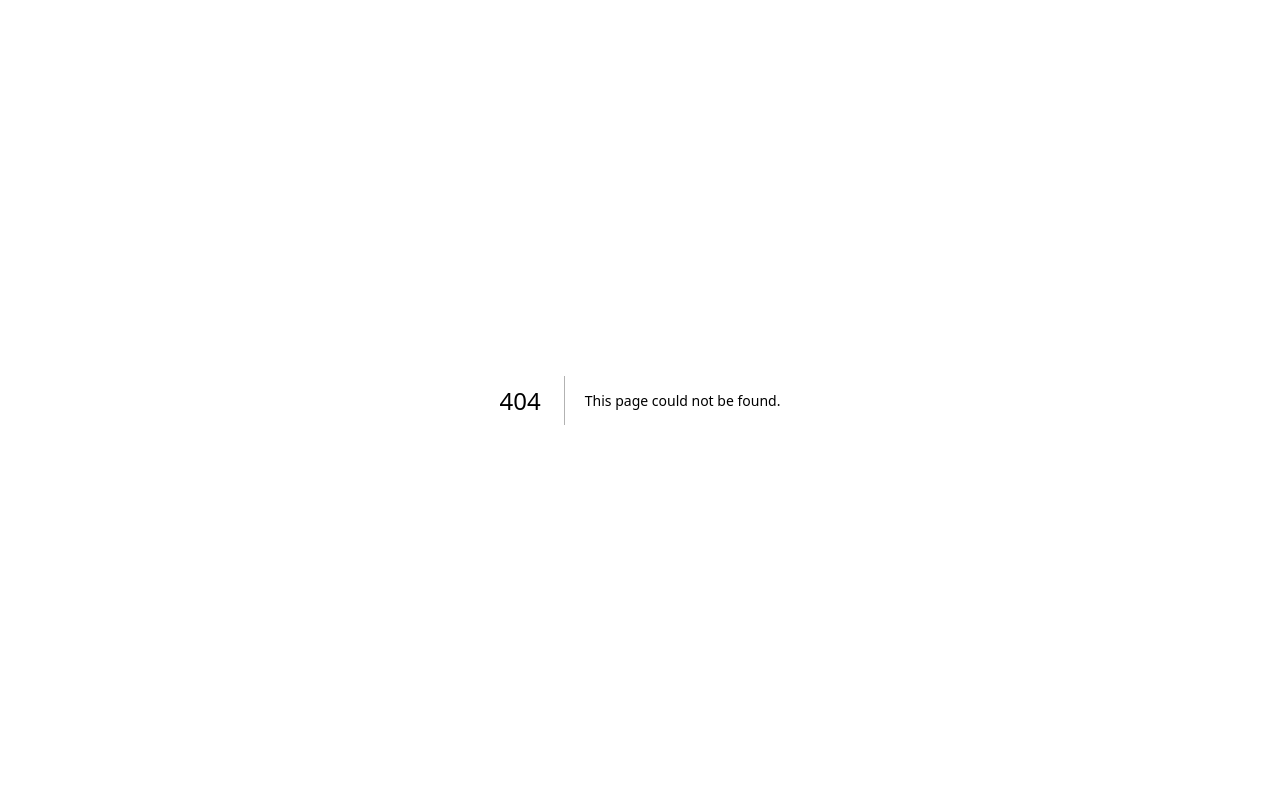
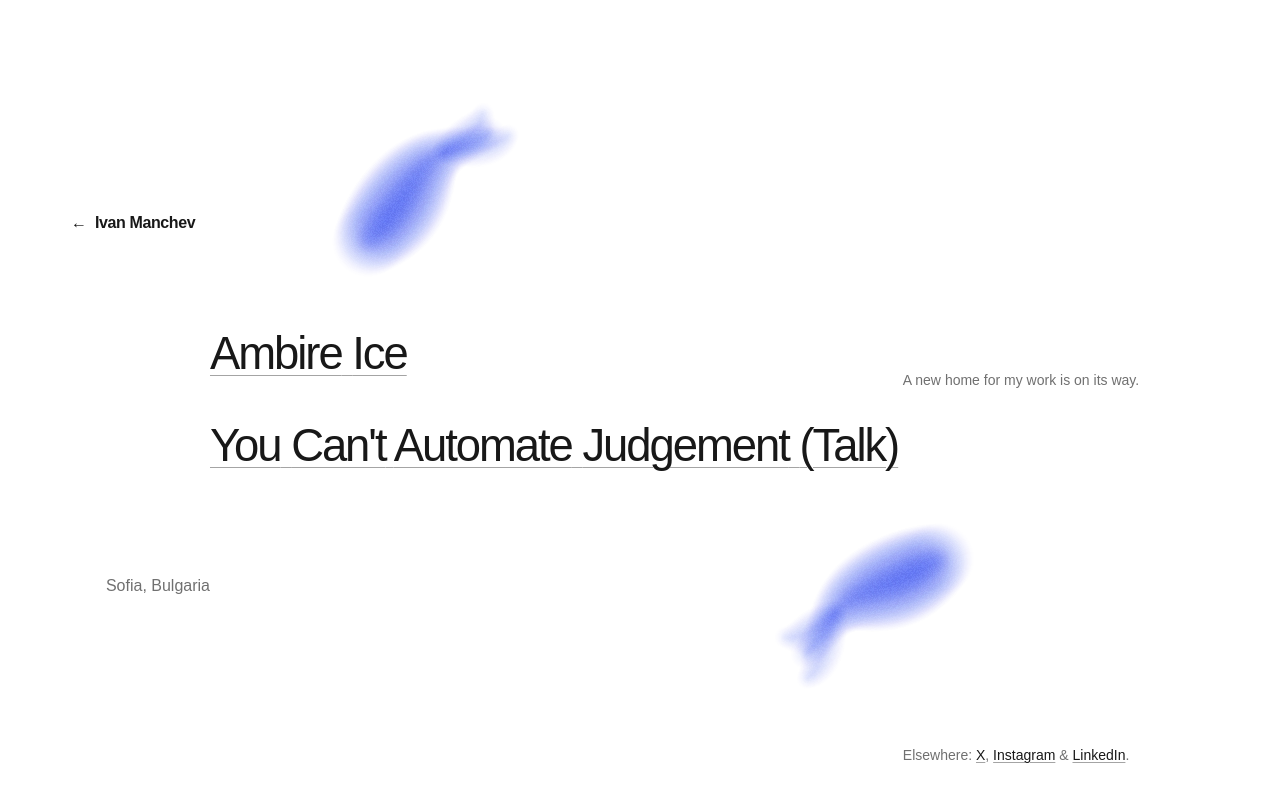
Before and after one commit to dmngdsm/resume, a Next.js app: page /work in a window 1280 px wide. Before the commit this address had no page. Built offline with nearby package versions, Linux system fonts and the light colour scheme.

Commit message:
Add work index and ETH Prague talk with project navigation

```diff
--- a/public/ambire-ice/index.html
+++ b/public/ambire-ice/index.html
@@ -28,7 +28,7 @@
 <div class="progress" aria-hidden="true"><span id="progress"></span></div>
 
 <header class="page-header">
-  <a class="home-link" href="/" aria-label="Ivan Manchev — return to homepage"><span class="back-arrow" aria-hidden="true">←</span><span>Ivan Manchev</span></a>
+  <a class="home-link" href="/work/" aria-label="Ivan Manchev / work — return to work"><span class="back-arrow" aria-hidden="true">←</span><span>Ivan Manchev / work</span></a>
   <span class="location">Sofia, Bulgaria</span>
 </header>
 
--- /dev/null
+++ b/src/app/ethprague/page.tsx
@@ -0,0 +1,38 @@
+import type { Metadata } from "next";
+import { PortfolioShell } from "../../components/portfolio-shell";
+
+const title = "You Can't Automate Judgment: Taste as the Missing Skill in Web3 | Talk at ETH Prague 2026";
+const description = "AI has collapsed execution. Anyone can ship, fork, or generate fast. What hasn’t scaled is judgment. That gap is where taste lives. This talk reframes taste as a practical skill, not a vague aesthetic trait: the ability to recognize what fits, what’s excessive, and what actually matters. I gave this talk at ETH Prague 2026.";
+
+export const metadata: Metadata = {
+  title,
+  description,
+  alternates: { canonical: "/ethprague/" },
+  openGraph: {
+    title,
+    description,
+    url: "/ethprague/",
+    type: "website",
+    locale: "en_US",
+  },
+};
+
+export default function EthPrague() {
+  return (
+    <PortfolioShell>
+      <article className="intro talk" aria-labelledby="talk-title">
+        <h1 id="talk-title" className="talk-title">{title}</h1>
+        <p className="talk-description">{description}</p>
+        <iframe
+          className="talk-video"
+          src="https://www.youtube-nocookie.com/embed/grYKii6Uhuk"
+          title={title}
+          allow="accelerometer; autoplay; clipboard-write; encrypted-media; gyroscope; picture-in-picture; web-share"
+          referrerPolicy="strict-origin-when-cross-origin"
+          allowFullScreen
+        />
+        <p className="talk-video-link"><a href="https://www.youtube.com/watch?v=grYKii6Uhuk">Watch on YouTube</a></p>
+      </article>
+    </PortfolioShell>
+  );
+}
--- a/src/app/globals.css
+++ b/src/app/globals.css
@@ -6,6 +6,10 @@ body { margin: 0; font-family: Arial, Helvetica, sans-serif; -webkit-font-smooth
 main { padding: 42px 5.55vw 32px; }
 .page-header { font-size: 16px; line-height: 1.4; flex-wrap: wrap; }
 .page-header h1 { font-size: inherit; font-weight: 600; letter-spacing: -0.025em; }
+.project-page { --project-gutter: 5.55vw; padding-top: 0; }
+.project-header { position: sticky; top: env(safe-area-inset-top, 0px); z-index: 20; margin-inline: calc(-1 * var(--project-gutter)); padding: 42px max(var(--project-gutter), env(safe-area-inset-right, 0px)) 24px max(var(--project-gutter), env(safe-area-inset-left, 0px)); background: rgba(255, 255, 255, .92); backdrop-filter: blur(8px); -webkit-backdrop-filter: blur(8px); }
+.home-link { display: inline-flex; align-items: center; gap: 8px; max-width: 100%; font-weight: 600; letter-spacing: -0.025em; text-decoration: none; white-space: nowrap; }
+.back-arrow { font-weight: 400; letter-spacing: 0; }
 .scramble-heading { display: inline-grid; max-width: 100%; padding: 0; border: 0; background: transparent; color: inherit; font: inherit; letter-spacing: inherit; text-align: left; cursor: pointer; white-space: nowrap; }
 .scramble-heading > span { grid-area: 1 / 1; }
 .scramble-size { visibility: hidden; }
@@ -14,6 +18,10 @@ main { padding: 42px 5.55vw 32px; }
 .location { color: #707070; margin-left: auto; white-space: nowrap; }
 .intro { width: 100%; max-width: 1190px; margin: auto 0; padding: 86px 0 96px; font-size: clamp(28px, 3.55vw, 54px); line-height: 1.19; letter-spacing: -0.045em; }
 .intro p + p { margin-top: 0.85em; }
+.talk-title { font: inherit; }
+.talk-description { max-width: 76ch; margin-top: 32px; font-size: clamp(18px, 1.65vw, 24px); line-height: 1.5; letter-spacing: -0.02em; }
+.talk-video { display: block; width: 100%; aspect-ratio: 16 / 9; margin-top: 36px; border: 0; background: #f1f1f1; }
+.talk-video-link { margin-top: 16px; font-size: 14px; line-height: 1.7; letter-spacing: normal; }
 .soft { color: #777; }
 a { color: inherit; text-decoration-line: underline; text-decoration-thickness: 1px; text-underline-offset: 0.14em; text-decoration-color: #a4a4a4; }
 a:hover { color: #555; text-decoration-color: currentColor; }
@@ -28,6 +36,8 @@ main { position: relative; isolation: isolate; }
 [data-paint-text][data-painted], .intro a[data-painted], .page-footer a[data-painted] { color: #fff; text-decoration-color: currentColor; }
 @media (max-width: 600px) {
   main { padding: 25px 24px 24px; }
+  .project-page { --project-gutter: 24px; padding-top: 0; }
+  .project-header { padding-top: 25px; padding-bottom: 20px; }
   .page-header { font-size: 14px; }
   .location { font-size: 12px; }
   .intro { padding: 72px 0; font-size: 30px; line-height: 1.22; letter-spacing: -0.04em; }
--- a/src/app/page.tsx
+++ b/src/app/page.tsx
@@ -1,28 +1,13 @@
-import { CursorPaint } from "../components/ui/cursor-paint";
-import { PaintText } from "../components/ui/paint-text";
-import { ScrambleHeading } from "../components/ui/scramble-heading";
+import { PortfolioShell } from "../components/portfolio-shell";
 
 export default function Home() {
   return (
-    <main className="flex min-h-svh flex-col">
-      <CursorPaint />
-      <PaintText>
-        <header className="page-header flex items-center justify-between gap-6">
-          <ScrambleHeading />
-          <span className="location">Sofia, Bulgaria</span>
-        </header>
-
-        <div className="intro">
-          <p>I work at the intersection of <span className="soft">technology, marketing</span> and <span className="soft">creativity.</span></p>
-          <p>I’m Head of Marketing at <a href="https://www.ambire.com/">Ambire</a>, helping shape how we look, feel and grow.</p>
-          <p>Always up for a good conversation about startups, Web3 and what’s next. For speaking, collaboration or a little outside perspective, <a href="mailto:ivan.a.manchev@gmail.com">get in touch</a>.</p>
-        </div>
-
-        <footer className="page-footer flex flex-wrap items-end justify-between gap-x-10 gap-y-6">
-          <p>A new home for my work is on its way.</p>
-          <p>Elsewhere: <a href="https://x.com/vanzooeth">X</a>, <a href="https://www.instagram.com/dmngdsm/">Instagram</a> &amp; <a href="https://www.linkedin.com/in/ivanmanchev/">LinkedIn</a>.</p>
-        </footer>
-      </PaintText>
-    </main>
+    <PortfolioShell variant="index" paint="interactive">
+      <div className="intro">
+        <p>I work at the intersection of <span className="soft">technology, marketing</span> and <span className="soft">creativity.</span></p>
+        <p>I’m Head of Marketing at <a href="https://www.ambire.com/">Ambire</a>, helping shape how we look, feel and grow.</p>
+        <p>Always up for a good conversation about startups, Web3 and what’s next. For speaking, collaboration or a little outside perspective, <a href="mailto:ivan.a.manchev@gmail.com">get in touch</a> or check <a href="/work/">things I've done</a>.</p>
+      </div>
+    </PortfolioShell>
   );
 }
--- /dev/null
+++ b/src/app/work/page.tsx
@@ -0,0 +1,27 @@
+import type { Metadata } from "next";
+import { PortfolioShell } from "../../components/portfolio-shell";
+
+export const metadata: Metadata = {
+  title: "Work — Ivan Manchev",
+  description: "Selected projects in marketing, technology and creative direction by Ivan Manchev.",
+  alternates: { canonical: "/work/" },
+  openGraph: {
+    title: "Work — Ivan Manchev",
+    description: "Selected projects in marketing, technology and creative direction by Ivan Manchev.",
+    url: "/work/",
+    type: "website",
+    locale: "en_US",
+  },
+};
+
+export default function Work() {
+  return (
+    <PortfolioShell variant="work" paint="koi">
+      <nav className="intro" aria-label="Selected projects">
+        <h1 className="sr-only">Work</h1>
+        <p><a href="/ambire-ice/">Ambire Ice</a></p>
+        <p><a href="/ethprague/">You Can't Automate Judgement (Talk)</a></p>
+      </nav>
+    </PortfolioShell>
+  );
+}
--- /dev/null
+++ b/src/components/portfolio-shell.tsx
@@ -0,0 +1,31 @@
+import type { ReactNode } from "react";
+import { CursorPaint } from "./ui/cursor-paint";
+import { PaintText } from "./ui/paint-text";
+import { ScrambleHeading } from "./ui/scramble-heading";
+
+export function PortfolioShell({ children, paint, variant = "project" }: { children: ReactNode; paint?: "interactive" | "koi"; variant?: "index" | "work" | "project" }) {
+  const project = variant === "project";
+
+  return (
+    <main className={`flex min-h-svh flex-col${project ? " project-page" : ""}`}>
+      {paint && <CursorPaint pointerPainting={paint === "interactive"} />}
+      <PaintText>
+        <header className={`page-header flex items-center justify-between gap-6${project ? " project-header" : ""}`}>
+          {variant === "index" ? <ScrambleHeading /> : (
+            <a className="home-link" href={project ? "/work/" : "/"} aria-label={project ? "Ivan Manchev / work — return to work" : "Ivan Manchev — return to homepage"}>
+              <span className="back-arrow" aria-hidden="true">←</span><span>{project ? "Ivan Manchev / work" : "Ivan Manchev"}</span>
+            </a>
+          )}
+          <span className="location">Sofia, Bulgaria</span>
+        </header>
+
+        {children}
+
+        <footer className="page-footer flex flex-wrap items-end justify-between gap-x-10 gap-y-6">
+          <p>A new home for my work is on its way.</p>
+          <p>Elsewhere: <a href="https://x.com/vanzooeth">X</a>, <a href="https://www.instagram.com/dmngdsm/">Instagram</a> &amp; <a href="https://www.linkedin.com/in/ivanmanchev/">LinkedIn</a>.</p>
+        </footer>
+      </PaintText>
+    </main>
+  );
+}
--- a/src/components/ui/cursor-paint.tsx
+++ b/src/components/ui/cursor-paint.tsx
@@ -4,7 +4,7 @@ import { useEffect, useRef } from "react";
 import { paintCoverage, type PaintStamp } from "../../lib/paint-coverage";
 import { koiPaintStamps } from "../../lib/koi-motion";
 
-export function CursorPaint() {
+export function CursorPaint({ pointerPainting = true }: { pointerPainting?: boolean }) {
   const canvasRef = useRef<HTMLCanvasElement>(null);
 
   useEffect(() => {
@@ -183,16 +183,18 @@ export function CursorPaint() {
       if (canSwim()) frame = requestAnimationFrame(fade);
     };
     resize();
-    window.addEventListener("pointermove", paintPointer, { passive: true });
-    window.addEventListener("touchstart", paintTouch, { passive: true });
-    window.addEventListener("touchmove", paintTouch, { passive: true });
-    window.addEventListener("touchend", endTouch, { passive: true });
-    window.addEventListener("touchcancel", endTouch, { passive: true });
+    if (pointerPainting) {
+      window.addEventListener("pointermove", paintPointer, { passive: true });
+      window.addEventListener("touchstart", paintTouch, { passive: true });
+      window.addEventListener("touchmove", paintTouch, { passive: true });
+      window.addEventListener("touchend", endTouch, { passive: true });
+      window.addEventListener("touchcancel", endTouch, { passive: true });
+      window.addEventListener("scroll", scroll, { passive: true });
+      document.documentElement.addEventListener("pointerleave", leave);
+    }
     window.addEventListener("resize", resize);
     window.addEventListener("blur", clear);
     window.addEventListener("focus", resume);
-    window.addEventListener("scroll", scroll, { passive: true });
-    document.documentElement.addEventListener("pointerleave", leave);
     document.addEventListener("visibilitychange", resume);
     motionAllowed.addEventListener("change", resume);
     return () => {
@@ -210,7 +212,7 @@ export function CursorPaint() {
       document.removeEventListener("visibilitychange", resume);
       motionAllowed.removeEventListener("change", resume);
     };
-  }, []);
+  }, [pointerPainting]);
 
   return <canvas ref={canvasRef} className="cursor-paint" aria-hidden="true" />;
 }
```
Also changed, not shown: 25 other files (tests, documents, lock files or other folders).
